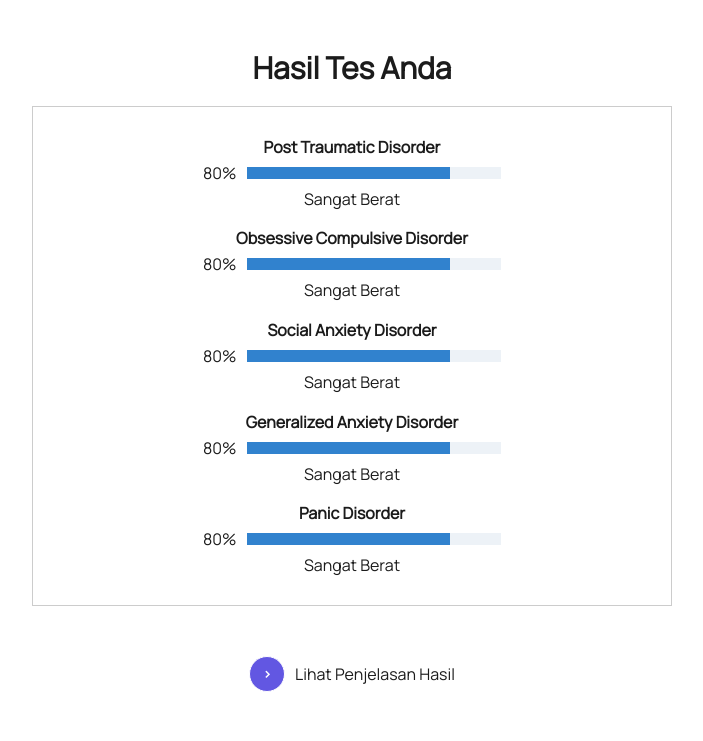
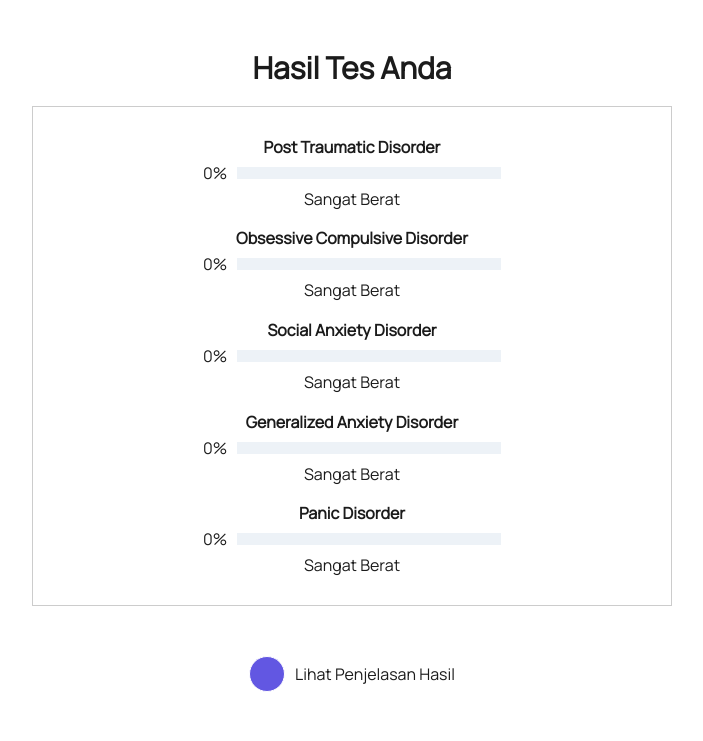
Before and after one commit to ardyutama/anxietest-frontend, a React (Create React App) app: page /result in a window 1280 px wide. Shown: the top 741 px of the page, without its empty margins (288-991 px from the left). Built offline with nearby package versions, Linux system fonts and the light colour scheme.

Commit message:
refactor: add logic summary

```diff
--- a/src/components/Form/index.jsx
+++ b/src/components/Form/index.jsx
@@ -26,18 +26,13 @@ const Form = ({ question, name, handleChange, value, id }) => {
         </Heading>
         <Flex flexDir="row" gap={4} alignItems="center">
           <Text>Tidak pernah</Text>
-          <RadioGroup
-            name={name}
-            size="lg"
-            colorScheme="blackAlpha"
-            defaultValue={value}
-          >
+          <RadioGroup name={name} size="lg" colorScheme="blackAlpha">
             <Stack direction="row" spacing="24px">
+              <Radio id={id} onChange={handleChange} value="0" name={id} />
               <Radio id={id} onChange={handleChange} value="1" name={id} />
               <Radio id={id} onChange={handleChange} value="2" name={id} />
               <Radio id={id} onChange={handleChange} value="3" name={id} />
               <Radio id={id} onChange={handleChange} value="4" name={id} />
-              <Radio id={id} onChange={handleChange} value="5" name={id} />
             </Stack>
           </RadioGroup>
           <Text>Sangat Sering</Text>
--- /dev/null
+++ b/src/components/Headers/index.jsx
@@ -0,0 +1,16 @@
+import { Box } from "@chakra-ui/react";
+import { useState } from "react";
+import ProgressBar from "../../components/ProgressBar";
+import TitleBar from "../../components/TitleBar";
+
+const Headers = () => {
+  const [progress, setProgress] = useState(0);
+  return (
+    <Box display="flex" flexDirection="column" position="sticky" top="0">
+      <TitleBar />
+      <ProgressBar value={progress} />
+    </Box>
+  );
+};
+
+export default Headers;
--- a/src/components/ProgressBar/index.jsx
+++ b/src/components/ProgressBar/index.jsx
@@ -1,7 +1,7 @@
 import { Box, Progress, Text } from "@chakra-ui/react";
 import React from "react";
 
-const ProgressBar = ({value}) => {
+const ProgressBar = ({ value }) => {
   return (
     <div>
       <Box
@@ -12,7 +12,9 @@ const ProgressBar = ({value}) => {
         alignItems="center"
         justifyContent="center"
       >
-        <Text fontSize="md" me={2}>{value}%</Text>
+        <Text fontSize="md" me={2}>
+          {value}%
+        </Text>
         <Box w="600px">
           <Progress colorScheme="gray" value={value} />
         </Box>
--- a/src/components/QuizContainer/index.jsx
+++ b/src/components/QuizContainer/index.jsx
@@ -1,6 +1,7 @@
 import { useEffect, useState } from "react";
 import Form from "../Form";
 import quiz from "../../question";
+import ButtonLink from "../Button";
 const QuizContainer = ({ questionData }) => {
   const [question, setQuestion] = useState([]);
 
@@ -23,33 +24,23 @@ const QuizContainer = ({ questionData }) => {
     fetchQuestion();
   }, []);
 
-  useEffect(() => {
-    localStorage.setItem("question", JSON.stringify(question));
-  }, [question]);
+  // useEffect(() => {
+  //   localStorage.setItem("question", JSON.stringify(question));
+  // }, [question]);
 
-  // const setValue = (id, value) => {
-  //   question.map((item) => {
-  //     if (item.id === id) {
-  //       item.value = value;
-  //     }
-  //     return item;
-  //   });
-  // };
-  console.log(question);
   const handleChange = (e) => {
     const id = e.target.id;
     const value = e.target.value;
-    // setValue(id, value);
     setQuestion((prevState) =>
       prevState.map((item) =>
         item.id === id ? { ...item, value: value } : item
       )
     );
   };
-
+  console.log(question);
   return (
     <>
-      {question.map((item, index) => (
+      {question?.map((item, index) => (
         <Form
           key={index}
           question={item.questions}
@@ -59,6 +50,15 @@ const QuizContainer = ({ questionData }) => {
           id={item.id}
         />
       ))}
+      <ButtonLink
+        text="Submit Hasil"
+        path="/result"
+        mt={12}
+        mb={12}
+        onClick={() =>
+          localStorage.setItem("question", JSON.stringify(question))
+        }
+      />
     </>
   );
 };
--- /dev/null
+++ b/src/components/Result/index.jsx
@@ -0,0 +1,26 @@
+import ResultBar from "../ResultBar";
+
+const Result = ({ data }) => {
+  console.log(data);
+  return (
+    <>
+      <ResultBar score={data.PTSD} value="Sangat Berat">
+        Post Traumatic Disorder
+      </ResultBar>
+      <ResultBar score={data.OCD} value="Sangat Berat">
+        Obsessive Compulsive Disorder
+      </ResultBar>
+      <ResultBar score={data.SAD} value="Sangat Berat">
+        Social Anxiety Disorder
+      </ResultBar>
+      <ResultBar score={data.GAD} value="Sangat Berat">
+        Generalized Anxiety Disorder
+      </ResultBar>
+      <ResultBar score={data.PAD} value="Sangat Berat">
+        Panic Disorder
+      </ResultBar>
+    </>
+  );
+};
+
+export default Result;
--- a/src/components/ResultBar/index.jsx
+++ b/src/components/ResultBar/index.jsx
@@ -1,7 +1,8 @@
 import { Box, Progress, Text } from "@chakra-ui/react";
 import React from "react";
 
-const ResultBar = ( { score, value, children } ) => {
+const ResultBar = ({ score, value, children }) => {
+  console.log(score);
   return (
     <Box display="flex" flexDirection="column" alignItems="center">
       <Text fontSize="md" fontWeight="bold" color="black">
--- a/src/components/TitleBar/index.jsx
+++ b/src/components/TitleBar/index.jsx
@@ -3,11 +3,18 @@ import React from "react";
 
 const TitleBar = () => {
   return (
-    <div>
-      <Box bg="#6257E2" w="100%" h="70px" display="flex" alignItems="center" justifyContent="center">
-        <Heading as='h1' size='md' color="white">Tes Tingkat dan Jenis Kecemasan</Heading>
-      </Box>
-    </div>
+    <Box
+      bg="#6257E2"
+      w="100%"
+      h="70px"
+      display="flex"
+      alignItems="center"
+      justifyContent="center"
+    >
+      <Heading as="h1" size="md" color="white">
+        Tes Tingkat dan Jenis Kecemasan
+      </Heading>
+    </Box>
   );
 };
 
--- a/src/pages/result-page/index.js
+++ b/src/pages/result-page/index.js
@@ -1,45 +1,90 @@
-import { Box, Heading, Text } from '@chakra-ui/react'
-import React from 'react'
-import ResultBar from '../../components/ResultBar'
-import ResultDetail from '../../components/ResultDetail'
+import { Box, Heading, Text } from "@chakra-ui/react";
+import React, { useEffect, useState } from "react";
+import ResultBar from "../../components/ResultBar";
+import ResultDetail from "../../components/ResultDetail";
+import quiz from "../../question";
+import Result from "../../components/Result";
+const ResultPage = () => {
+  const result = {
+    GAD: 0,
+    PAD: 0,
+    OCD: 0,
+    PTSD: 0,
+    SAD: 0,
+  };
+  useEffect(() => {
+    calc();
+  }, [result]);
 
-const ResultPage = () => {
+  const calc = async () => {
+    const items = JSON.parse(localStorage.getItem("question"));
+    if (items) {
+      for (const key in result) {
+        result[key] = items
+          .filter((item) => item.title === key)
+          .map((item) => parseInt(item.value))
+          .reduce((prev, curr) => prev + curr, 0);
+        // .reduce((prev, curr) => prev + curr, 0)
+      }
+      console.log(result);
+      // return resultSum;
+      // calcPresentase();
+    }
+  };
+  const calcPresentase = () => {
+    quiz.map((item) =>
+      Math.round((result[item.title] / item.questions.length) * 100)
+    );
+  };
   return (
     <>
       <Box display="flex" flexDirection="column" alignItems="center" mt="50px">
-        <Heading as='h1' size='lg' color="black" textAlign="center">Hasil Tes Anda</Heading>
-        <Box textAlign="center" display="flex" flexDirection="column" height="500px" justifyContent="space-around" width="50%" paddingX="170px" paddingY="20px" border="1px solid #ccc" mt="20px">
-          <ResultBar score="80" value="Sangat Berat">Post Traumatic Disorder</ResultBar>
-          <ResultBar score="80" value="Sangat Berat">Obsessive Compulsive Disorder</ResultBar>
-          <ResultBar score="80" value="Sangat Berat">Social Anxiety Disorder</ResultBar>
-          <ResultBar score="80" value="Sangat Berat">Generalized Anxiety Disorder</ResultBar>
-          <ResultBar score="80" value="Sangat Berat">Panic Disorder</ResultBar>
+        <Heading as="h1" size="lg" color="black" textAlign="center">
+          Hasil Tes Anda
+        </Heading>
+        <Box
+          textAlign="center"
+          display="flex"
+          flexDirection="column"
+          height="500px"
+          justifyContent="space-around"
+          width="50%"
+          paddingX="170px"
+          paddingY="20px"
+          border="1px solid #ccc"
+          mt="20px"
+        >
+          <Result data={result} />
         </Box>
       </Box>
-      <Box display="flex" flexDirection="row" alignItems="center" justifyContent="center" mt="50px">
+      <Box
+        display="flex"
+        flexDirection="row"
+        alignItems="center"
+        justifyContent="center"
+        mt="50px"
+      >
         <Box
-          as='button'
+          as="button"
           width="36px"
           height="36px"
           mr="10px"
-          lineHeight='1.2'
-          transition='all 0.2s cubic-bezier(.08,.52,.52,1)'
-          border='1px'
-          px='8px'
-          borderRadius='32px'
-          fontSize='14px'
-          fontWeight='bold'
-          bg='#6257E2'
-          color='white'
-          _hover={{ bg: '#ACA5FD' }}
+          lineHeight="1.2"
+          transition="all 0.2s cubic-bezier(.08,.52,.52,1)"
+          border="1px"
+          px="8px"
+          borderRadius="32px"
+          fontSize="14px"
+          fontWeight="bold"
+          bg="#6257E2"
+          color="white"
+          _hover={{ bg: "#ACA5FD" }}
           _active={{
-            bg: '#dddfe2',
-            transform: 'scale(0.98)',
-            borderColor: '#bec3c9',
+            bg: "#dddfe2",
+            transform: "scale(0.98)",
+            borderColor: "#bec3c9",
           }}
-        >
-        >
-        </Box>
+        ></Box>
         <Text>Lihat Penjelasan Hasil</Text>
       </Box>
       <Box display="flex" flexDirection="column" alignItems="center" mt="50px">
@@ -49,7 +94,7 @@ const ResultPage = () => {
         <ResultDetail />
       </Box>
     </>
-  )
-}
+  );
+};
 
-export default ResultPage
+export default ResultPage;
--- a/src/pages/test-page/index.jsx
+++ b/src/pages/test-page/index.jsx
@@ -1,16 +1,13 @@
 import { Box } from "@chakra-ui/react";
-import React, { useEffect, useState } from "react";
-import ProgressBar from "../../components/ProgressBar";
-import TitleBar from "../../components/TitleBar";
+import React, { useState } from "react";
+import Headers from "../../components/Headers";
+
 import QuizContainer from "../../components/QuizContainer";
 
 const TestPage = () => {
-  const [progress, setProgress] = useState(0);
-
   return (
-    <div>
-      <TitleBar />
-      <ProgressBar value={progress} />
+    <Box display="flex" flexDirection="column">
+      <Headers />
       <Box
         display="flex"
         justifyContent="center"
@@ -20,7 +17,7 @@ const TestPage = () => {
       >
         <QuizContainer />
       </Box>
-    </div>
+    </Box>
   );
 };
 
```
